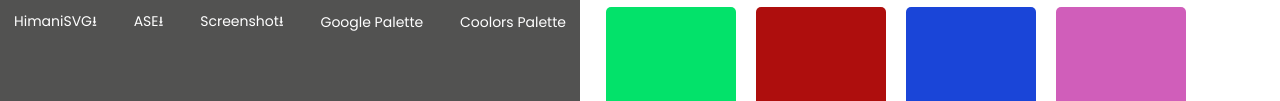
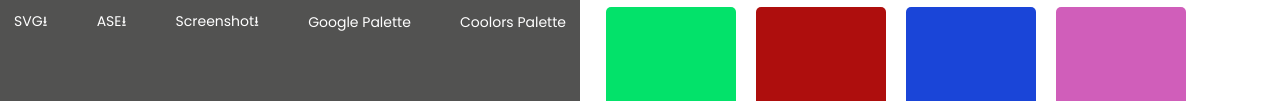
Before and after one commit to himani-mehra/color-palette, a website: page index.html in a window 1280 px wide. Shown: the part 493-594 px from the top of the page. Drawn offline with nearby package versions, Linux system fonts and the light colour scheme.

Commit message:
reverting test

```diff
--- a/index.html
+++ b/index.html
@@ -32,7 +32,7 @@
         <button id="do-coke" class="do-it-button"></button>
       </div>
       <div class="button-container">
-        <span class="clickable-text" id="download-button">HimaniSVG⭳</span>
+        <span class="clickable-text" id="download-button">SVG⭳</span>
         <span class="clickable-text" id="download-ase-button">ASE⭳</span>
         <span class="clickable-text" id="take-screenshot">Screenshot⭳</span>
         <span class="clickable-text" id="google-palette-button">Google Palette</span>
```
